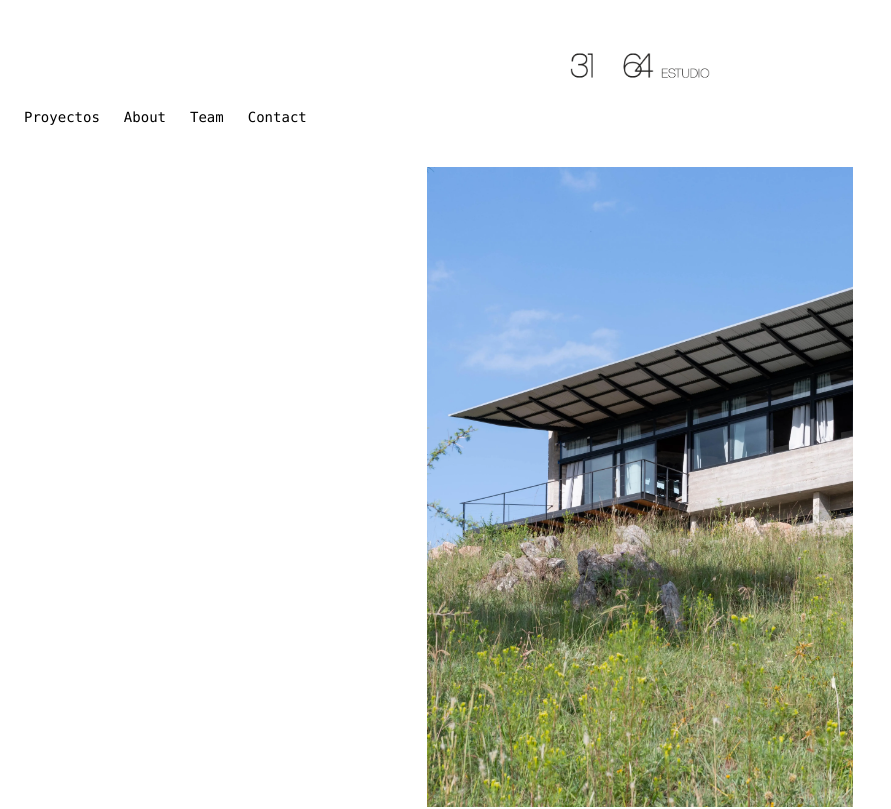
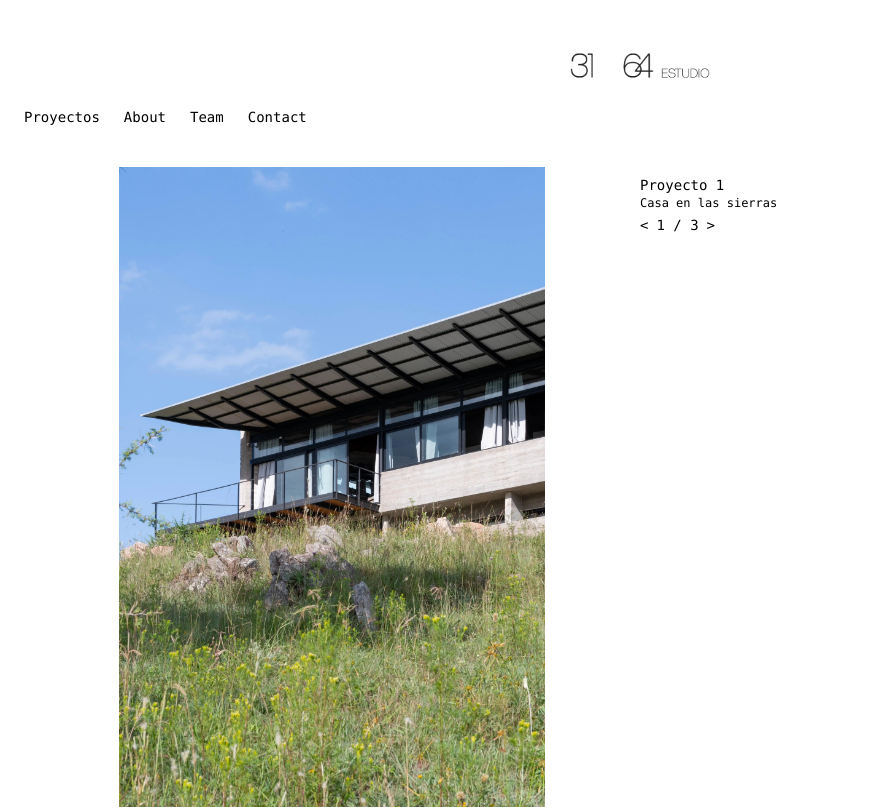
Before and after one commit to lalipognante/portfolio-3164-estudio, a Next.js app: page / in a window 1280 px wide. Shown: the top 809 px of the page, without its empty margins (0-891 px from the left). Built offline with nearby package versions, Linux system fonts and the light colour scheme.

Commit message:
Update page.tsx

```diff
--- a/app/page.tsx
+++ b/app/page.tsx
@@ -34,21 +34,21 @@ function Proyecto({
   const next = () => setIndex((i) => (i === imagenes.length - 1 ? 0 : i + 1));
 
   return (
-    <div className="break-inside-avoid">
-      <div className="relative w-full text-left">
+    <div className="break-inside-avoid flex flex-col md:flex-row">
+      <div className="relative w-full text-left md:w-1/2">
         <Image
           src={imagenes[index]}
           alt={titulo}
           width={1000}
           height={600}
           sizes="(max-width: 768px) 100vw, 1000px"
-          className="w-full h-auto max-h-[80vh] object-contain transition-opacity duration-300 ease-in-out float-left mr-4"
+          className="w-full h-auto max-h-[80vh] object-contain transition-opacity duration-300 ease-in-out"
           priority={index === 0}
           loading="lazy"
         />
       </div>
 
-      <div className="mt-2 text-sm text-left">
+      <div className="mt-2 text-sm text-left md:w-1/2">
         <div>{titulo}</div>
         <p className="text-xs font-mono">{descripcion}</p>
         {imagenes.length > 1 && (
```
